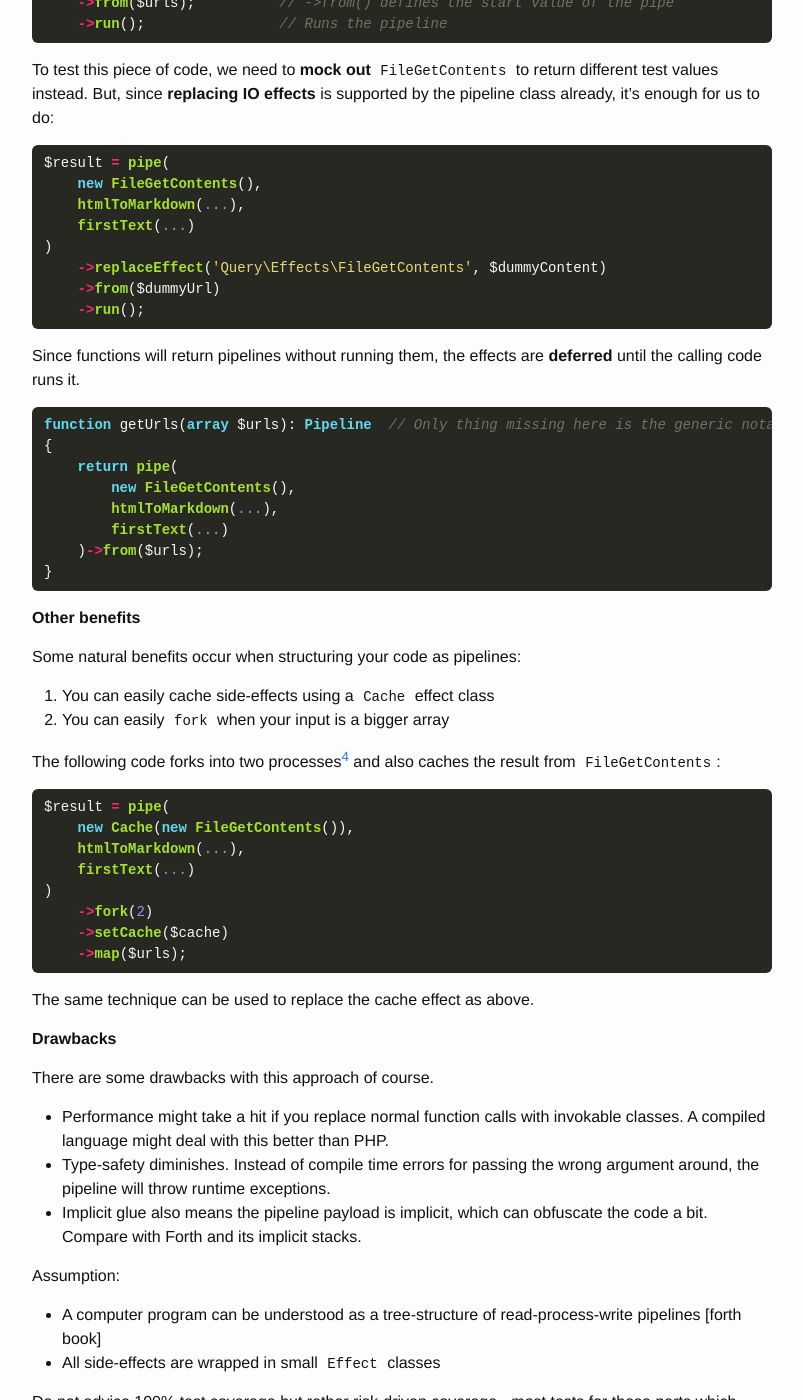
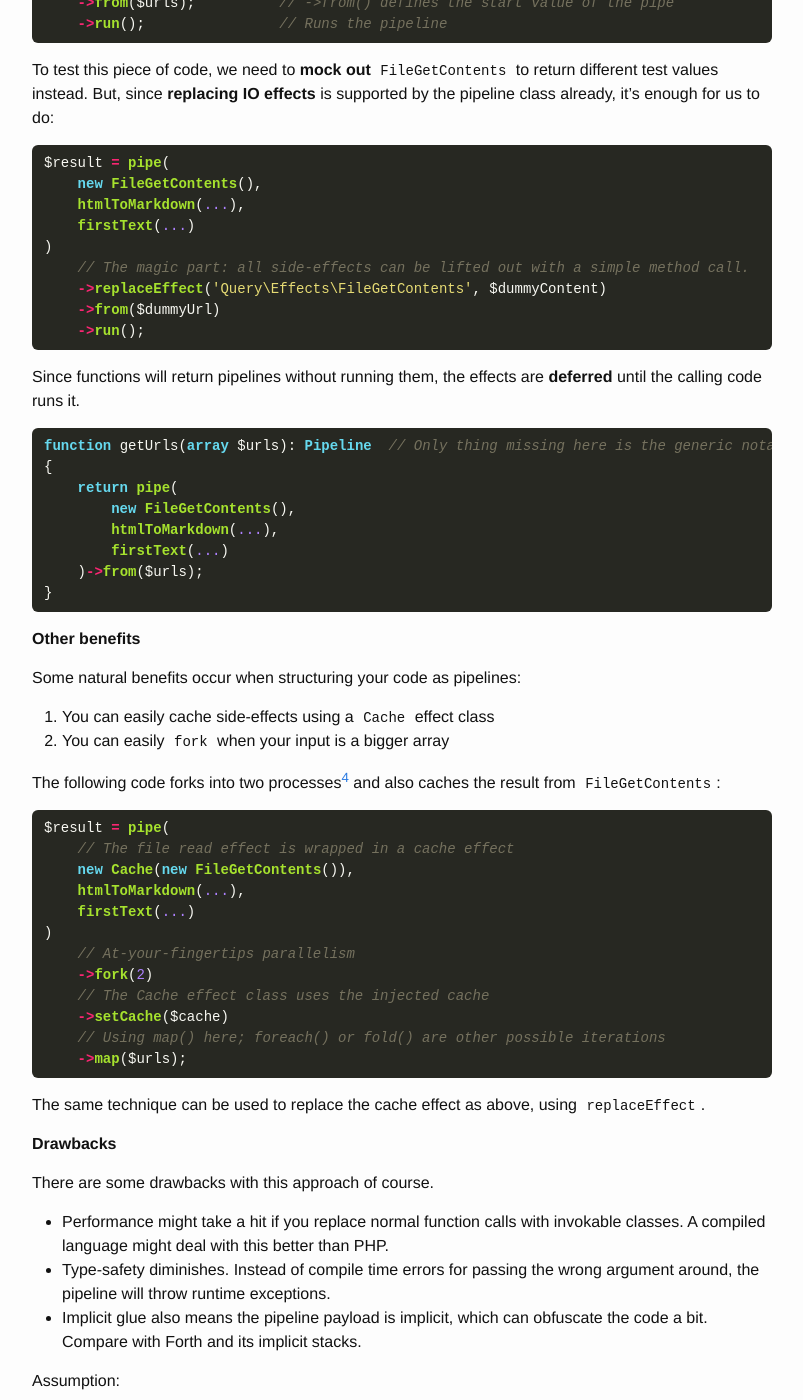
Before and after one commit to olleharstedt/olleharstedt.github.io, a Jekyll site: the page built from _posts/2023-10-19-100-percent-coverage-zero-mocking.markdown, in a window 1280 px wide and 1400 px high, scrolled down 1945 px. Shown: the whole window, without its empty margins (238-1041 px from the left). Built offline with Jekyll 4.4.1, drawn with Linux system fonts in a browser that asks for light colours; nearby versions of some CDN libraries; some of the changed text lies outside the part shown.

Commit message:
Update 2023-10-19-100-percent-coverage-zero-mocking.markdown

````diff
--- a/_posts/2023-10-19-100-percent-coverage-zero-mocking.markdown
+++ b/_posts/2023-10-19-100-percent-coverage-zero-mocking.markdown
@@ -81,6 +81,7 @@ $result = pipe(
     htmlToMarkdown(...),
     firstText(...)
 )
+    // The magic part: all side-effects can be lifted out with a simple method call.
     ->replaceEffect('Query\Effects\FileGetContents', $dummyContent)
     ->from($dummyUrl)
     ->run();
@@ -110,16 +111,20 @@ The following code forks into two processes[^4] and also caches the result from
 
 ```php
 $result = pipe(
+    // The file read effect is wrapped in a cache effect
     new Cache(new FileGetContents()),
     htmlToMarkdown(...),
     firstText(...)
 )
+    // At-your-fingertips parallelism
     ->fork(2)
+    // The Cache effect class uses the injected cache
     ->setCache($cache)
+    // Using map() here; foreach() or fold() are other possible iterations
     ->map($urls);
 ```
 
-The same technique can be used to replace the cache effect as above.
+The same technique can be used to replace the cache effect as above, using `replaceEffect`.
 
 **Drawbacks**
 
@@ -132,7 +137,6 @@ There are some drawbacks with this approach of course.
 Assumption:
 
 * A computer program can be understood as a tree-structure of read-process-write pipelines [forth book]
-* All side-effects are wrapped in small `Effect` classes
 
 Do not advice 100% test coverage but rather risk-driven coverage - most tests for those parts which failure has the highest impact * probability.
 
````
Also changed, not shown: other parts of _posts/2023-10-19-100-percent-coverage-zero-mocking.markdown (+1 -1 lines).
